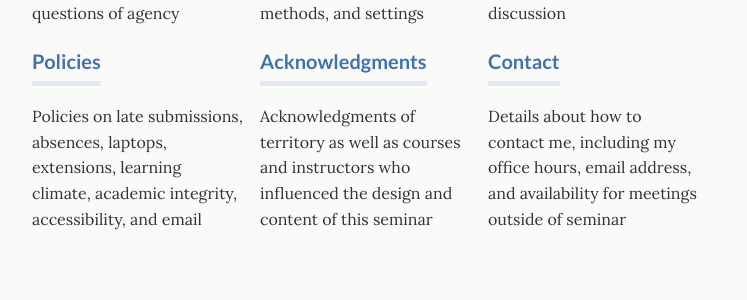
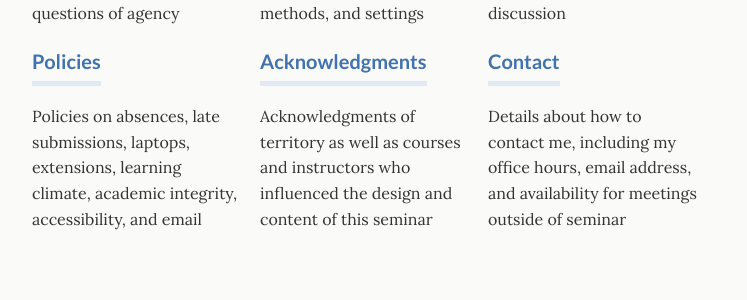
Before and after one commit to jentery/cspt500, a Jekyll site: the page built from _pages/outline.html, in a window 1280 px wide. Shown: the part 426-726 px from the top of the page, without its empty margins (266-1013 px from the left). Built offline with Jekyll 4.4.1, drawn with Linux system fonts in a browser that asks for light colours.

```diff
--- a/_pages/outline.html
+++ b/_pages/outline.html
@@ -36,7 +36,7 @@ permalink: /outline
     <div class="unit one-third">
       <div class="project">
         <h4 class="project-title"><a href="policies/">Policies</a></h4>
-        <p>Policies on late submissions, absences, laptops, extensions, learning climate, academic integrity, accessibility, and email</p>
+        <p>Policies on absences, late submissions, laptops, extensions, learning climate, academic integrity, accessibility, and email</p>
       </div>
     </div>
 
```
